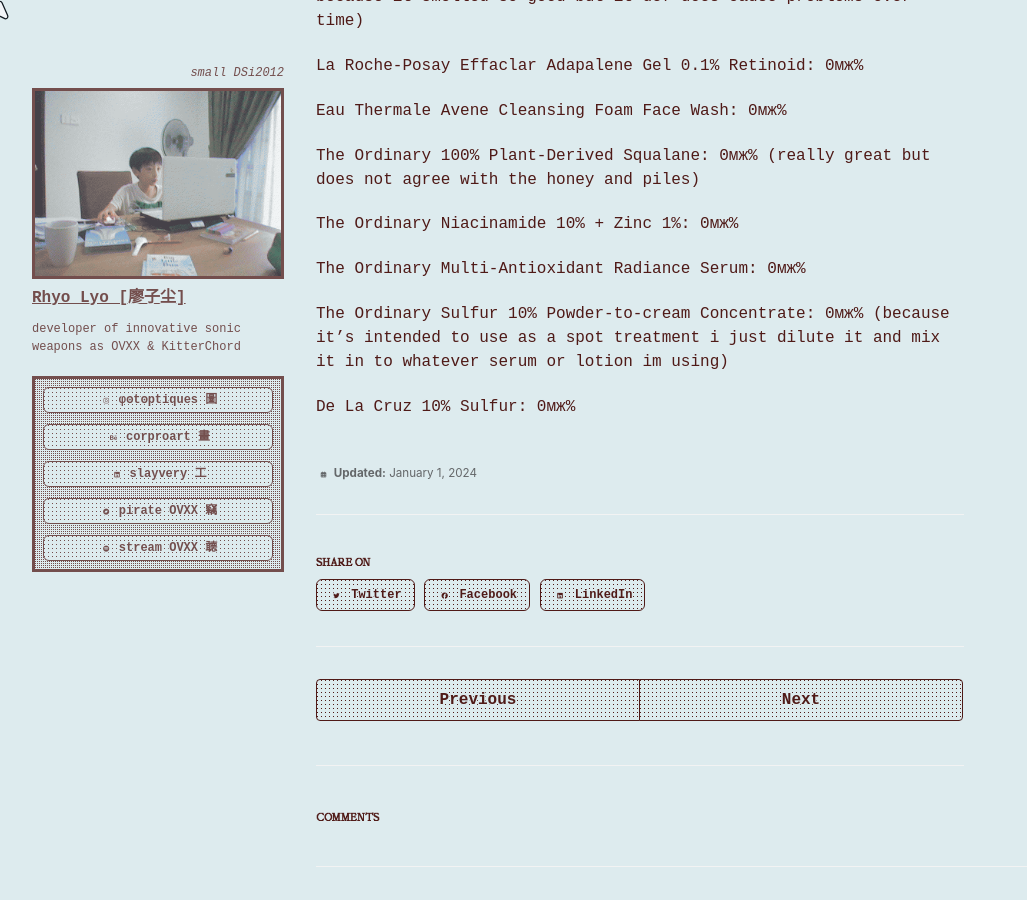
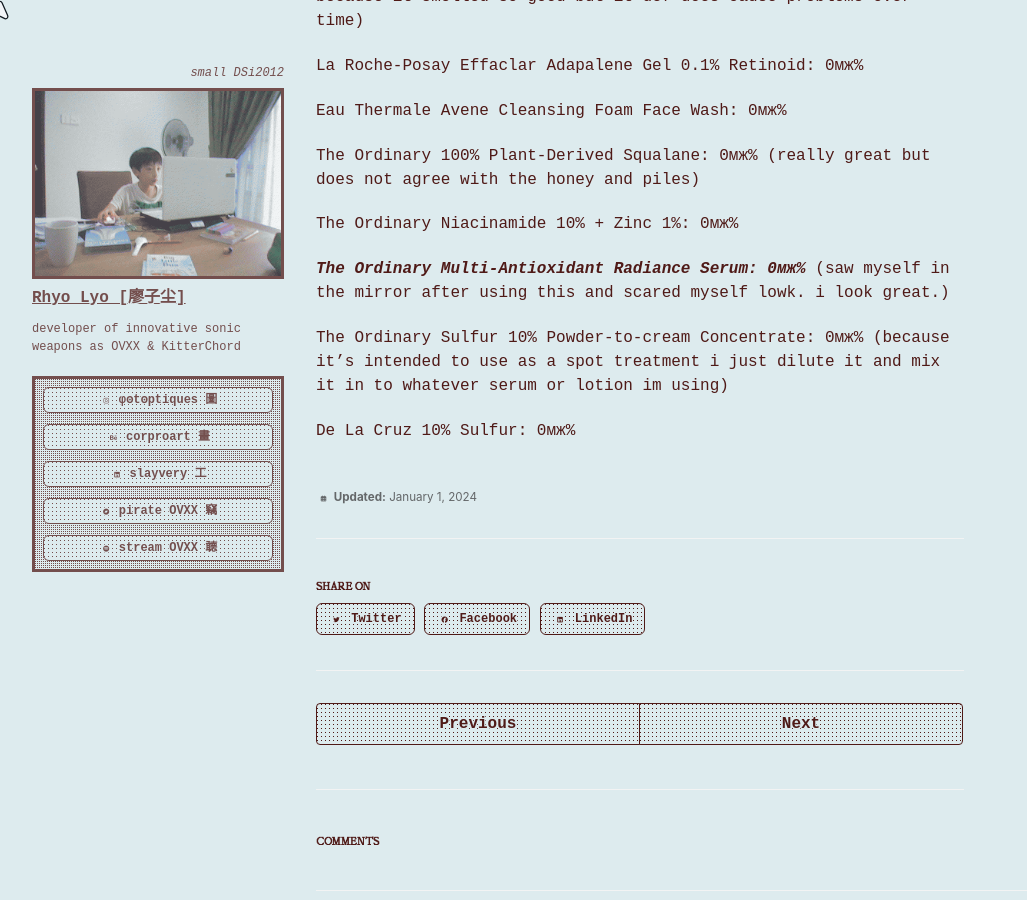
Before and after one commit to cryotato/cryotato.github.io, a Jekyll site: the page built from _posts/2024-01-01-malassezia.md, in a window 1280 px wide and 900 px high, scrolled down 5334 px. Shown: the whole window, without its empty margins (0-1027 px from the left). Built offline with Jekyll 4.4.1, drawn with Linux system fonts in a browser that asks for light colours; cached includes are drawn as plain includes; some web fonts are replaced; comment, search, counter and statistics services are not loaded.

Commit message:
Update 2024-01-01-malassezia.md

```diff
--- a/_posts/2024-01-01-malassezia.md
+++ b/_posts/2024-01-01-malassezia.md
@@ -137,7 +137,8 @@
 
 The Ordinary Niacinamide 10% + Zinc 1%: 0мж%
 
-The Ordinary Multi-Antioxidant Radiance Serum: 0мж%
+***The Ordinary Multi-Antioxidant Radiance Serum: 0мж%***
+(saw myself in the mirror after using this and scared myself lowk. i look great.)
 
 The Ordinary Sulfur 10% Powder-to-cream Concentrate: 0мж%
 (because it's intended to use as a spot treatment i just dilute it and mix it in to whatever serum or lotion im using)
```
